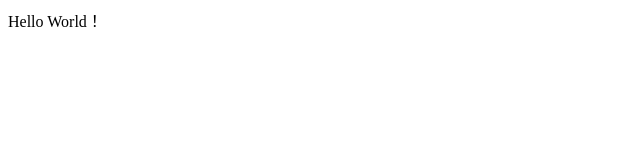
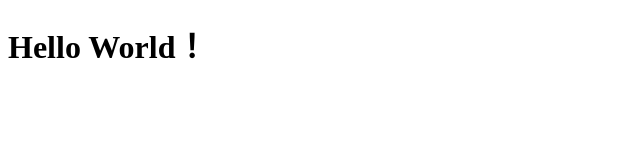
Before and after one commit to beniharuka88/nfc_business_card, a plain HTML site: page index.html in a window 1280 px wide. Shown: the whole page, without its empty margins (0-640 px from the left). Drawn offline with Linux system fonts and the light colour scheme.

Commit message:
練習①

```diff
--- a/index.html
+++ b/index.html
@@ -2,9 +2,9 @@
 <html>
 <head>
     <meta charset="utf-8">
+    <title>nfc名刺</title>
 </head>
-
 <body>
-    Hello World！
+    <h1>Hello World！</h1>
 </body>
 </html>
```
